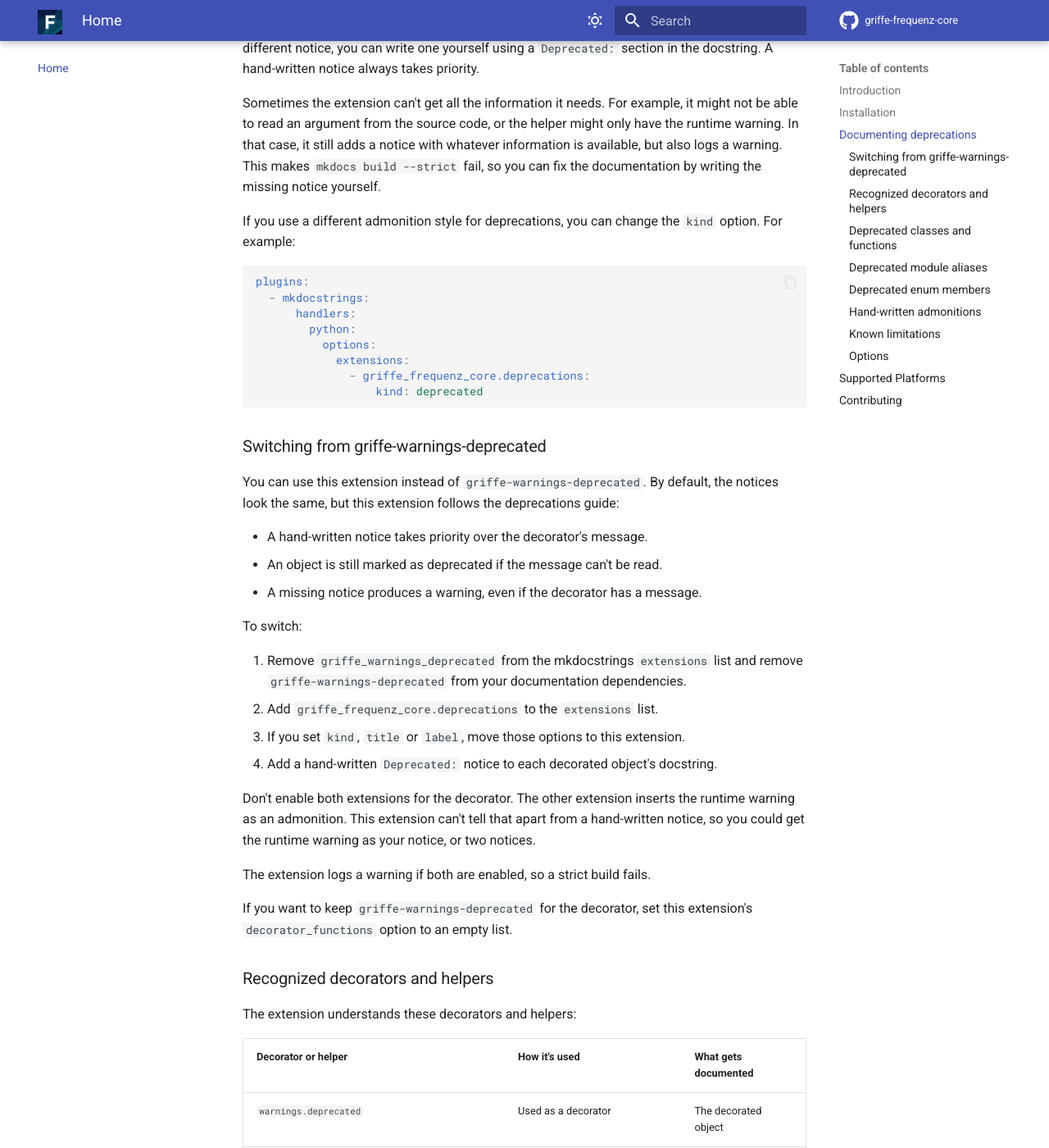
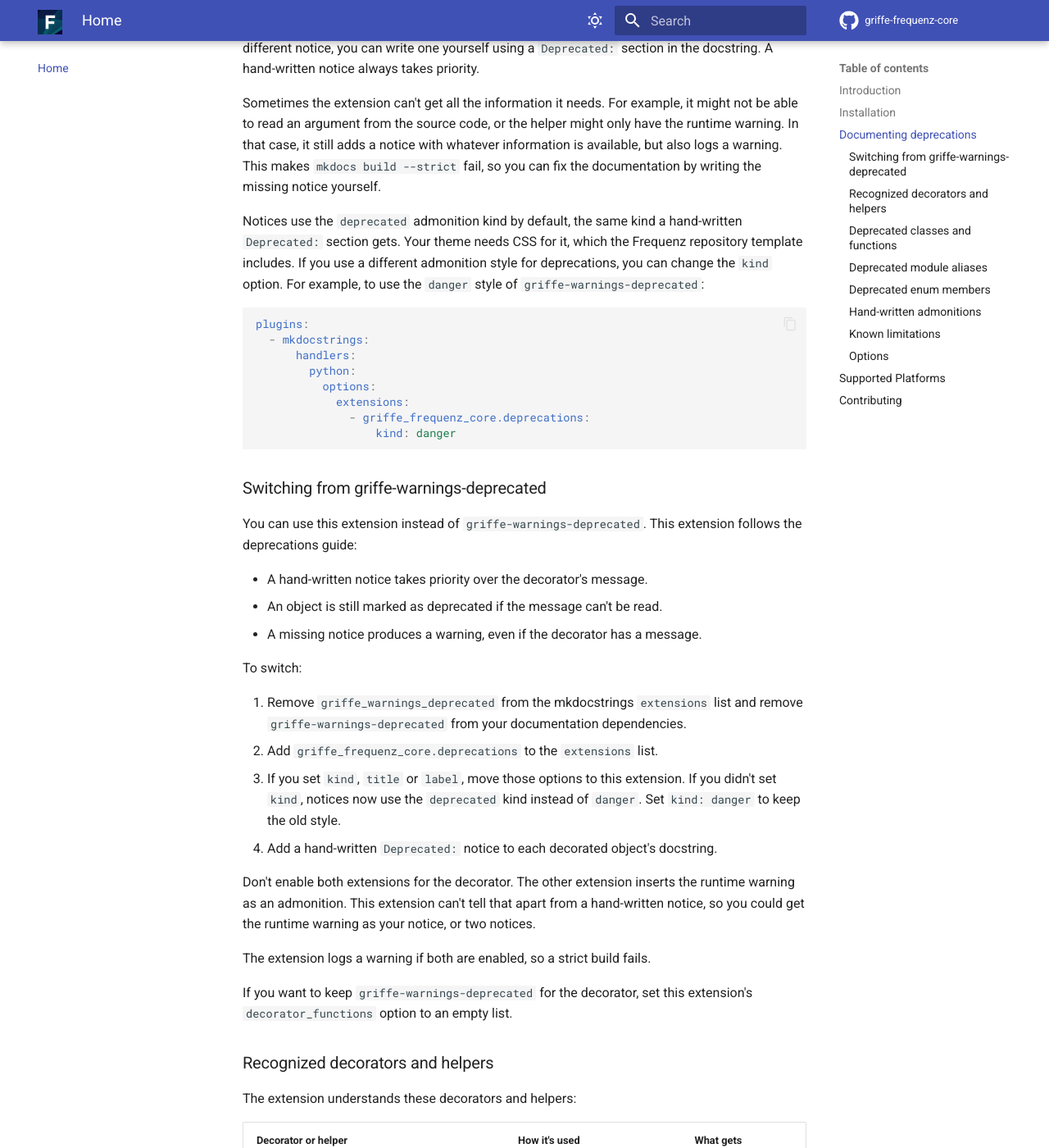
Before and after one commit to frequenz-floss/griffe-frequenz-core, an MkDocs documentation site: the page built from docs/index.md, in a window 1280 px wide and 1400 px high, scrolled down 1589 px. Shown: the whole window at 82% size. Built offline with MkDocs 1.6.1 and Material for MkDocs 9.7.7, drawn with Linux system fonts in a browser that asks for light colours; comment, search, counter and statistics services are not loaded; the version menu is left out.

Commit message:
Use the deprecated kind for notices by default
The guide asks for a hand-written `Deprecated:` section. The Google
parser turns it into an admonition of kind `deprecated`. Generated
notices used the `danger` kind instead, copied from the defaults of
griffe-warnings-deprecated, so the two looked different on the same
page.

Make `deprecated` the default kind. The Frequenz repository template
already sets it explicitly and ships the CSS for it, so Frequenz
projects see no change. Other projects that switch from
griffe-warnings-deprecated can set `kind: danger` to keep its style.
The README and release notes explain this.

Signed-off-by: Leandro Lucarella <luca-frequenz@llucax.com>

````diff
--- a/README.md
+++ b/README.md
@@ -80,8 +80,11 @@ whatever information is available, but also logs a warning. This makes
 `mkdocs build --strict` fail, so you can fix the documentation by writing the
 missing notice yourself.
 
-If you use a different admonition style for deprecations, you can change the
-`kind` option. For example:
+Notices use the `deprecated` admonition kind by default, the same kind a
+hand-written `Deprecated:` section gets. Your theme needs CSS for it, which the
+Frequenz repository template includes. If you use a different admonition style
+for deprecations, you can change the `kind` option. For example, to use the
+`danger` style of `griffe-warnings-deprecated`:
 
 ```yaml
 plugins:
@@ -91,13 +94,13 @@ plugins:
           options:
             extensions:
               - griffe_frequenz_core.deprecations:
-                  kind: deprecated
+                  kind: danger
 ```
 
 ### Switching from griffe-warnings-deprecated
 
-You can use this extension instead of `griffe-warnings-deprecated`. By default,
-the notices look the same, but this extension follows the deprecations guide:
+You can use this extension instead of `griffe-warnings-deprecated`. This
+extension follows the deprecations guide:
 
 - A hand-written notice takes priority over the decorator's message.
 - An object is still marked as deprecated if the message can't be read.
@@ -109,6 +112,8 @@ To switch:
    and remove `griffe-warnings-deprecated` from your documentation dependencies.
 2. Add `griffe_frequenz_core.deprecations` to the `extensions` list.
 3. If you set `kind`, `title` or `label`, move those options to this extension.
+   If you didn't set `kind`, notices now use the `deprecated` kind instead of
+   `danger`. Set `kind: danger` to keep the old style.
 4. Add a hand-written `Deprecated:` notice to each decorated object's docstring.
 
 Don't enable both extensions for the decorator. The other extension inserts
@@ -480,7 +485,7 @@ Broken links to replacements are reported separately by `mkdocs-autorefs`.
 
 | Option                     | Default                                     | Effect                                                                  |
 |----------------------------|---------------------------------------------|-------------------------------------------------------------------------|
-| `kind`                     | `danger`                                    | The kind of the admonition, which is also its CSS class.                |
+| `kind`                     | `deprecated`                                | The kind of the admonition, which is also its CSS class.                |
 | `title`                    | `Deprecated`                                | The title of the admonition. An empty title or `null` means no title.   |
 | `label`                    | `deprecated`                                | The label added to deprecated objects. `null` means no label.           |
 | `decorator_functions`      | `warnings.deprecated`, `typing_extensions.deprecated` | The paths of the decorators that deprecate a class or function. |
````
Also changed, not shown: RELEASE_NOTES.md (+3 -1 lines), 3 other files.
